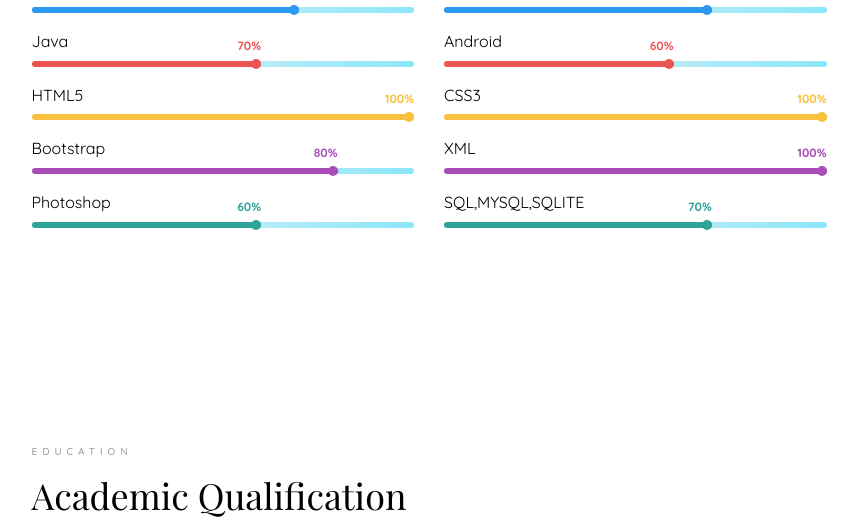
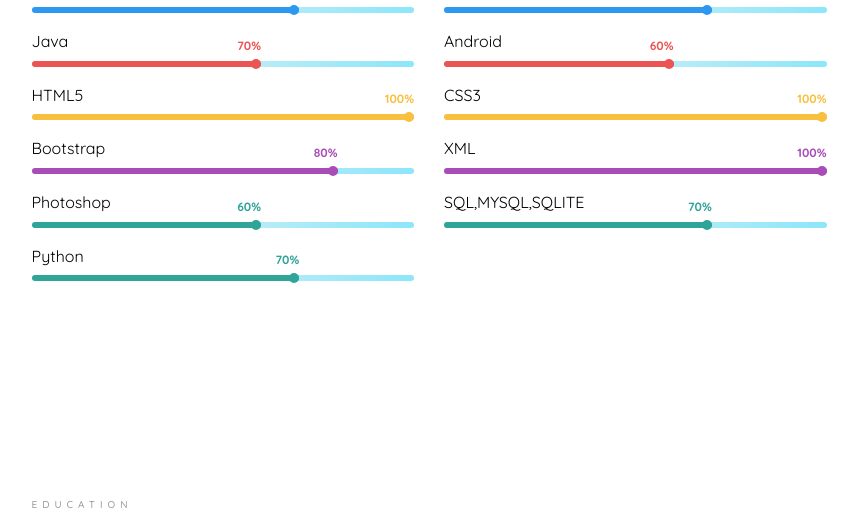
Before and after one commit to rakibul7/My_Portfolio, a PHP site: page / in a window 1280 px wide. Shown: the part 3652-4177 px from the top of the page, without its empty margins (361-1219 px from the left). Run offline with PHP 8.4, Linux system fonts and the light colour scheme; some libraries are stand-ins or nearby versions; some web fonts are replaced.

Commit message:
Update index.php

```diff
--- a/index.php
+++ b/index.php
@@ -415,6 +415,21 @@
 								</div>
 							</div>
 						</div>
+
+
+					        <div class="col-md-6 animate-box" data-animate-effect="fadeInRight">
+							<div class="progress-wrap">
+								<h3>Python</h3>
+								<div class="progress">
+								 	<div class="progress-bar color-5" role="progressbar" aria-valuenow="70"
+								  	aria-valuemin="0" aria-valuemax="70" style="width:70%">
+								    <span>70%</span>
+								  	</div>
+								</div>
+							</div>
+						</div>
+
+
 					</div>
 				</div>
 			</section>
```
